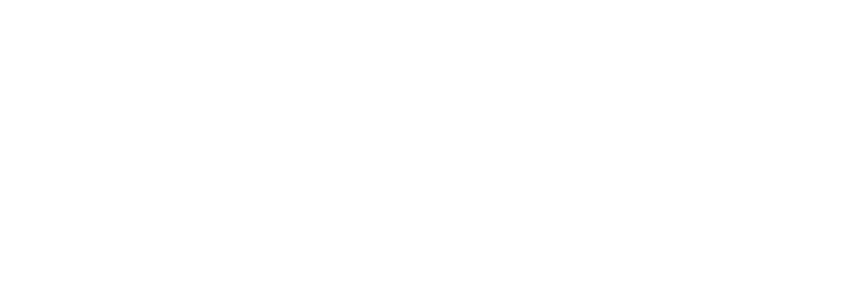
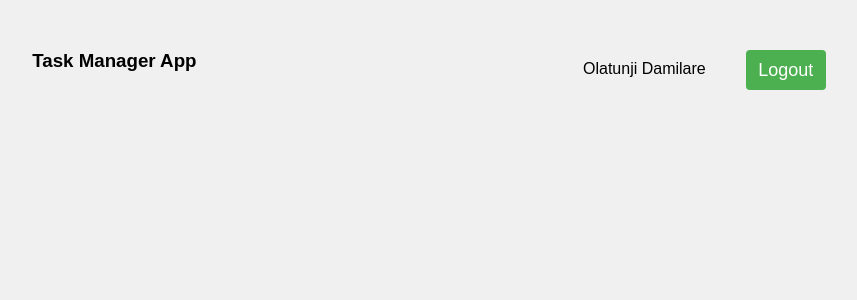
Before and after one commit to dahtoos/MyTaskManager, a React (Vite) app: page /tasks in a window 1280 px wide. Before the commit this address had no page. Shown: the top 300 px of the page, without its empty margins (211-1068 px from the left). Built offline with nearby package versions, Linux system fonts and the light colour scheme.

Commit message:
creating the task page

```diff
--- a/src/App.jsx
+++ b/src/App.jsx
@@ -3,7 +3,7 @@ import { BrowserRouter, Routes, Route } from 'react-router-dom'
 import Login from './Pages/Login_Signup/Login'
 import Signup from './Pages/Login_Signup/Signup'
 import Terms from './Pages/Login_Signup/Terms'
-
+import Tasks from './pages/login_signup/Tasks'
 
 
 function App() {
@@ -15,6 +15,7 @@ function App() {
       <Route path='/login' element={<Login/>}/>
       <Route path='/register' element={<Signup/>}/>
       <Route path='/terms' element={<Terms/>}/>
+      <Route path='/tasks' element={<Tasks/>}/>
      </Routes>
      </BrowserRouter>
     </>
--- /dev/null
+++ b/src/pages/login_signup/Tasks.jsx
@@ -0,0 +1,18 @@
+import React from 'react'
+import './tasks.css'
+
+const Tasks = () => {
+  return (
+    <div className='cont'>
+        <div className='hed'>
+            <h3>Task Manager App</h3>
+            <div id='name'>
+            <p id='nam'>Olatunji Damilare</p>
+            <button className='Btnnn'>Logout</button>
+            </div>
+        </div>
+     </div>
+  )
+}
+
+export default Tasks
--- /dev/null
+++ b/src/pages/login_signup/tasks.css
@@ -0,0 +1,33 @@
+
+ .cont
+    {
+        font-family: Arial, sans-serif;
+        margin: 0;
+        padding: 0;
+        height: 100vh;
+        background-color: #f0f0f0;
+        border-radius: 8px;
+        box-shadow: 0 0 10px rgba(0, 0, 0, 0.1);
+        padding: 50px;
+      }
+      .hed{
+        display: flex;
+        justify-content: space-around;
+    }
+    #name{
+        display: flex;
+        gap: 40px;
+    }
+    .Btnnn{
+        background-color: #4caf50;
+        color: #fff;
+        width: 80px;
+        height: 40px;
+        border: none;
+        border-radius: 4px;
+        cursor: pointer;
+        font-size:large;
+      }
+      #nam{
+            padding-top: 10px;
+      }
```
